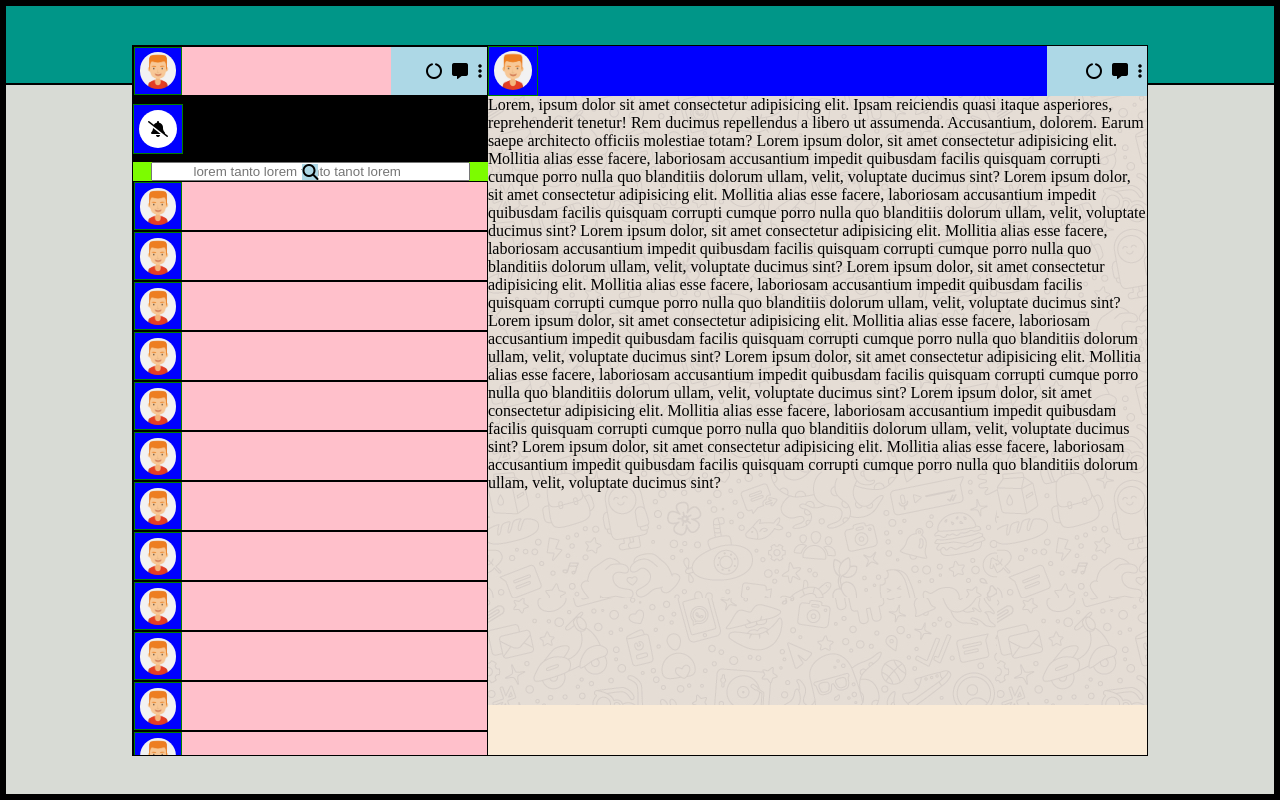
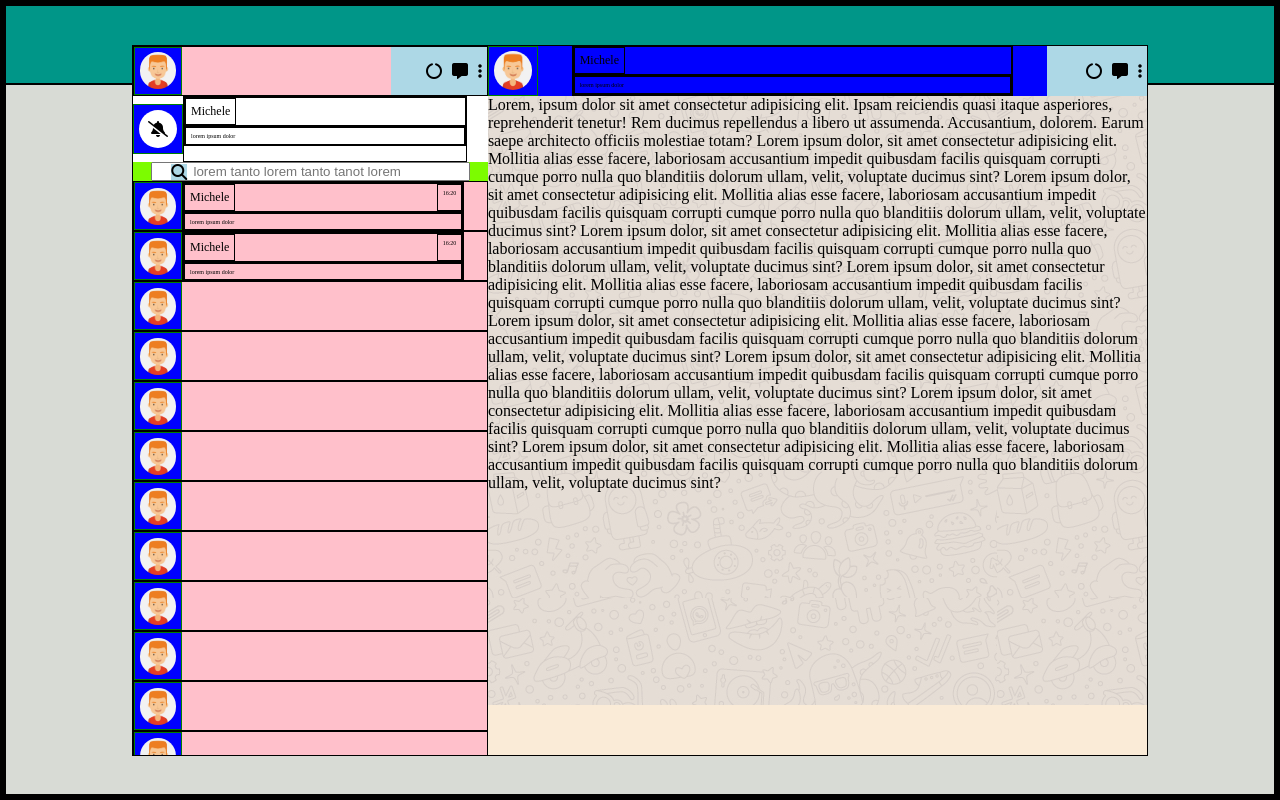
Before and after one commit to francesco-mauro/Boolzapp-Layout, a plain HTML site: page index.html in a window 1280 px wide. Drawn offline with Linux system fonts and the light colour scheme.

Commit message:
add: responsive text and pictures

```diff
--- a/css/responsive.css
+++ b/css/responsive.css
@@ -22,6 +22,10 @@
 
     .overflow-hidden {
         scrollbar-width: none;
+    }
+
+    .contact-text{
+        display: none;
     }
 
     /* <!-- user-options +++++++++++++++++++++++++++++++++++++ --> */
--- a/css/style.css
+++ b/css/style.css
@@ -45,6 +45,7 @@
 }
 
 .left-text-block {
+    position: relative;
     display: flex;
     height: 50px;
     /* debug */
@@ -104,6 +105,15 @@
 
 .bg-grey {
     background-color: #d8dbd5;
+}
+
+/* text  */
+.text-font-6px{
+    font-size: 6px;
+}
+
+.text-font-12px{
+    font-size: 12px;
 }
 
 
@@ -187,7 +197,7 @@
     align-items: center;
 
     /* debug */
-    background-color: black;
+    background-color: white;
     height: 70px;
 
 }
@@ -228,21 +238,81 @@
 .lens{
     position: absolute;
     top: 50%;
-    left: 50%;
+    left: 13%;
     transform: translate(-50%, -50%);
     background-color: lightblue;
     z-index: 999;
 }
 
+/* <!-- contact-list +++++++++++++++++++++++++++++++++++++ --> */
+
 
 #contact-list {
-    max-height: 81%;
     /* debug */
     background-color: fuchsia;
     flex-grow: 1;
 }
 
+.contact-text {
+    display: flex;
+    flex-direction: column;
 
+    /* debug */
+    border: 1px solid black;
+    height: 100%;
+    min-width: 80%;
+}
+
+.contact-text-user-chat {
+    display: flex;
+    flex-direction: column;
+    justify-content: center;;
+
+    /* debug */
+    border: 1px solid black;
+    height: 100%;
+    min-width: 67%;
+}
+
+.contact-text-top {
+    display: flex;
+
+    /* debug */
+    border: 1px solid black;
+    justify-content: space-between;
+
+}
+
+.contact-text p{
+    padding: 5px;
+
+    /* debug */
+    border: 1px solid black;
+
+}
+
+.contact-text-user-chat p{
+    padding: 5px;
+
+    /* debug */
+    border: 1px solid black;
+
+}
+
+.contact-text-top p{
+
+    /* debug */
+    border: 1px solid black;
+
+}
+
+
+.contact-text-bottom {
+
+    /* debug */
+    border: 1px solid black;
+
+}
 
 
 
--- a/index.html
+++ b/index.html
@@ -23,8 +23,8 @@
                 <header id="header-user-options" class="justify-sb left-text-block flex-shrink-0">
                     <div class="pic-block">
                         <img src="./img/avatar_1.jpg" alt="">
+                    </div>
 
-                    </div>
                     <div class="options-block">
                         <i class="fa-solid fa-circle-notch"></i>
                         <i class="fa-solid fa-message"></i>
@@ -38,6 +38,15 @@
                         <div class="notification-background">
                             <i class="fa-solid fa-bell-slash"></i>
                         </div>
+                    </div>
+                    <div class="contact-text">
+                        <div class="contact-text-top">
+                            <p class="text-font-12px">Michele</p>
+                        </div>
+                        <div class="contact-text-bottom">
+                            <p class="text-font-6px">lorem ipsum dolor</p>
+                        </div>
+
                     </div>
                 </div>
                 <!-- notifics +++++++++++++++++++++++++++++++++++++ -->
@@ -54,11 +63,30 @@
                         <div class="pic-block">
                             <img src="./img/avatar_1.jpg" alt="">
                         </div>
+                        <div class="contact-text">
+                            <div class="contact-text-top">
+                                <p class="text-font-12px">Michele</p>
+                                <p class="text-font-6px"> 16:20 </p>
+                            </div>
+                            <div class="contact-text-bottom">
+                                <p class="text-font-6px">lorem ipsum dolor</p>
+                            </div>
 
+                        </div>
                     </div>
                     <div class="left-text-block">
                         <div class="pic-block">
                             <img src="./img/avatar_1.jpg" alt="">
+
+                        </div>
+                        <div class="contact-text">
+                            <div class="contact-text-top">
+                                <p class="text-font-12px">Michele</p>
+                                <p class="text-font-6px"> 16:20 </p>
+                            </div>
+                            <div class="contact-text-bottom">
+                                <p class="text-font-6px">lorem ipsum dolor</p>
+                            </div>
 
                         </div>
 
@@ -149,6 +177,15 @@
                         <img src="./img/avatar_1.jpg" alt="">
 
                     </div>
+                    <div class="contact-text-user-chat">
+                        <div class="contact-text-top">
+                            <p class="text-font-12px">Michele</p>
+                        </div>
+                        <div class="contact-text-bottom">
+                            <p class="text-font-6px">lorem ipsum dolor</p>
+                        </div>
+
+                    </div>
                     <div class="options-block">
                         <i class="fa-solid fa-circle-notch"></i>
                         <i class="fa-solid fa-message"></i>
```
